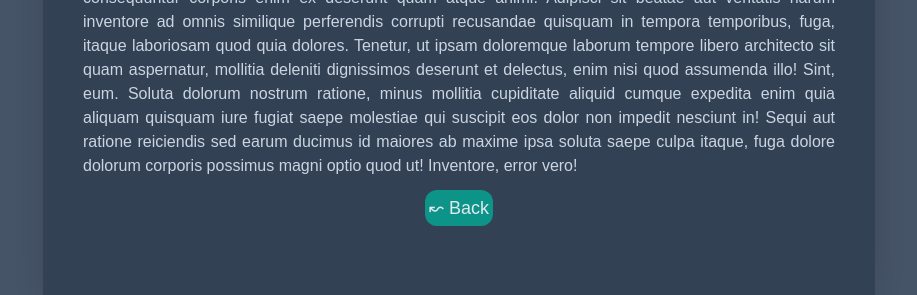
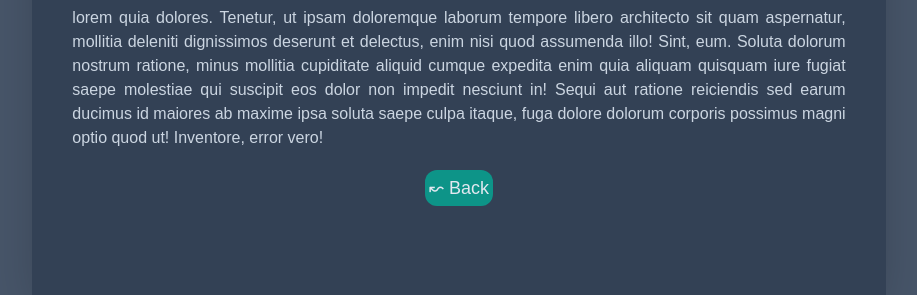
Before and after one commit to fffsilakk/fffsilakk.github.io, a website: page nr.html in a window 1280 px wide. Shown: the part 505-800 px from the top of the page, without its empty margins (181-1098 px from the left). Drawn offline with Linux system fonts and the light colour scheme; a web font is replaced by a local one.

Commit message:
update nr

```diff
--- a/nr.html
+++ b/nr.html
@@ -7,16 +7,11 @@
     <link rel="stylesheet" href="dist/output.css">
     <link rel="preconnect" href="https://fonts.bunny.net">
     <link href="https://fonts.bunny.net/css?family=finlandica:400,500,600,700" rel="stylesheet" />
-    <style>
-        section {
-            width: 65%;
-        }
-    </style>
     <link rel="shortcut icon" href="dist/img/flying-rocket.png" type="image/x-icon">
 </head>
 <body>
     <div class="flex justify-center items-start w-full bg-slate-600 h-screen max-lg:h-full">
-        <section class="shadow-2xl bg-slate-700 flex flex-col justify-center items-center h-full">
+        <section class="shadow-2xl bg-slate-700 flex flex-col justify-center items-center w-8/12 h-full max-lg:w-11/12">
           <div class="flex justify-center items-center">
             <img src="dist/img/avatarr.png" alt="fii avatar" title="fii avatar" class="">
           </div>
@@ -24,9 +19,9 @@
             <p class="text-slate-300 px-10">
               Halloo🖐,<br>
               saya <span class="text-teal-600 text-lg">Fidel Silak&#128640;</span>
-              <br><br>consequuntur corporis enim ex deserunt quam atque animi. Adipisci sit beatae aut veritatis harum inventore ad omnis similique perferendis corrupti recusandae quisquam in tempora temporibus, fuga, itaque laboriosam quod quia dolores. Tenetur, ut ipsam doloremque laborum tempore libero architecto sit quam aspernatur, mollitia deleniti dignissimos deserunt et delectus, enim nisi quod assumenda illo! Sint, eum. Soluta dolorum nostrum ratione, minus mollitia cupiditate aliquid cumque expedita enim quia aliquam quisquam iure fugiat saepe molestiae qui suscipit eos dolor non impedit nesciunt in! Sequi aut ratione reiciendis sed earum ducimus id maiores ab maxime ipsa soluta saepe culpa itaque, fuga dolore dolorum corporis possimus magni optio quod ut! Inventore, error vero!</p>
+              <br><br>lorem quia dolores. Tenetur, ut ipsam doloremque laborum tempore libero architecto sit quam aspernatur, mollitia deleniti dignissimos deserunt et delectus, enim nisi quod assumenda illo! Sint, eum. Soluta dolorum nostrum ratione, minus mollitia cupiditate aliquid cumque expedita enim quia aliquam quisquam iure fugiat saepe molestiae qui suscipit eos dolor non impedit nesciunt in! Sequi aut ratione reiciendis sed earum ducimus id maiores ab maxime ipsa soluta saepe culpa itaque, fuga dolore dolorum corporis possimus magni optio quod ut! Inventore, error vero!</p>
           </div>
-          <button class="flex bg-teal-600 p-1 rounded-xl hover:bg-teal-800 mt-3">
+          <button class="flex bg-teal-600 p-1 rounded-xl hover:bg-teal-800 mt-5 max-lg:mb-3">
             <p class="text-lg text-slate-200"><a href="index.html">&#8604; Back</a></p>
           </button>
         </section>
```
Also changed, not shown: dist/output.css.
